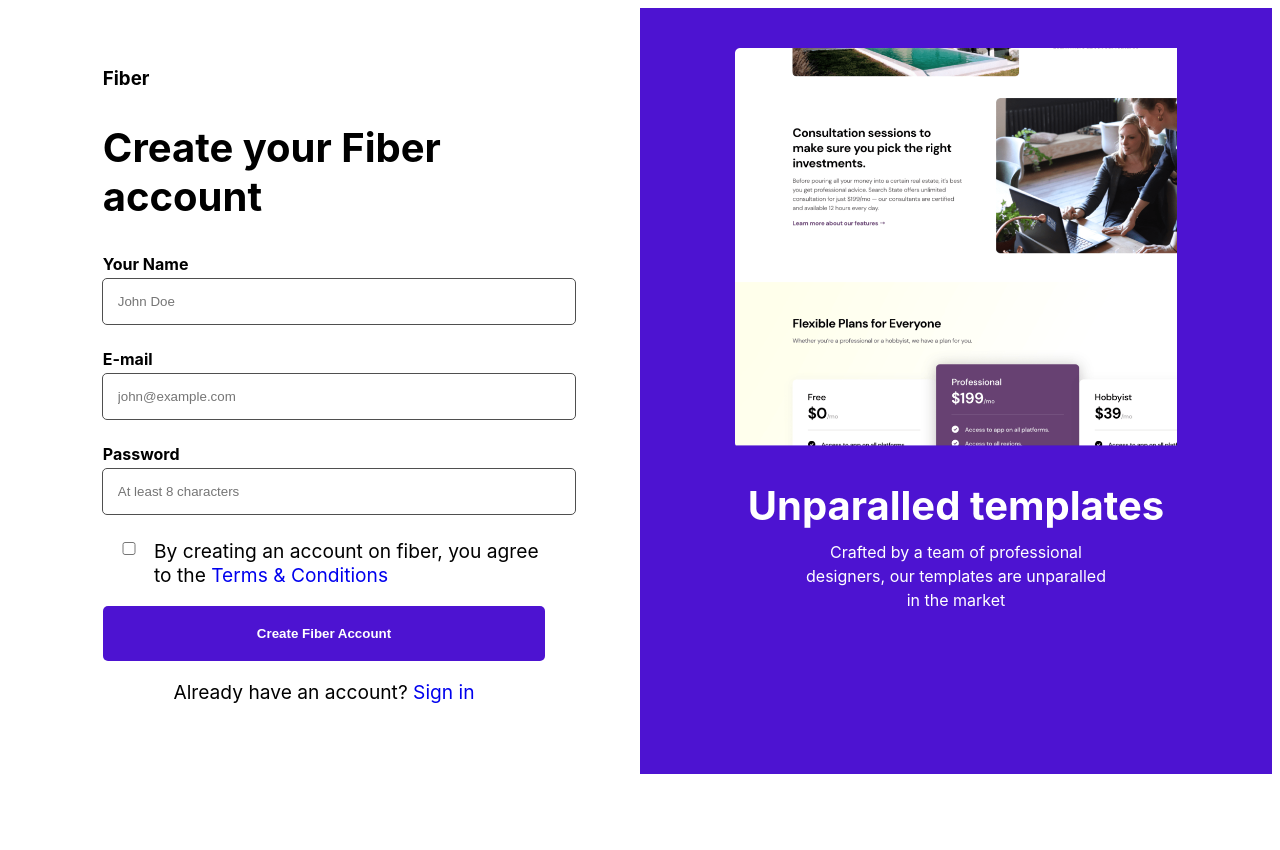
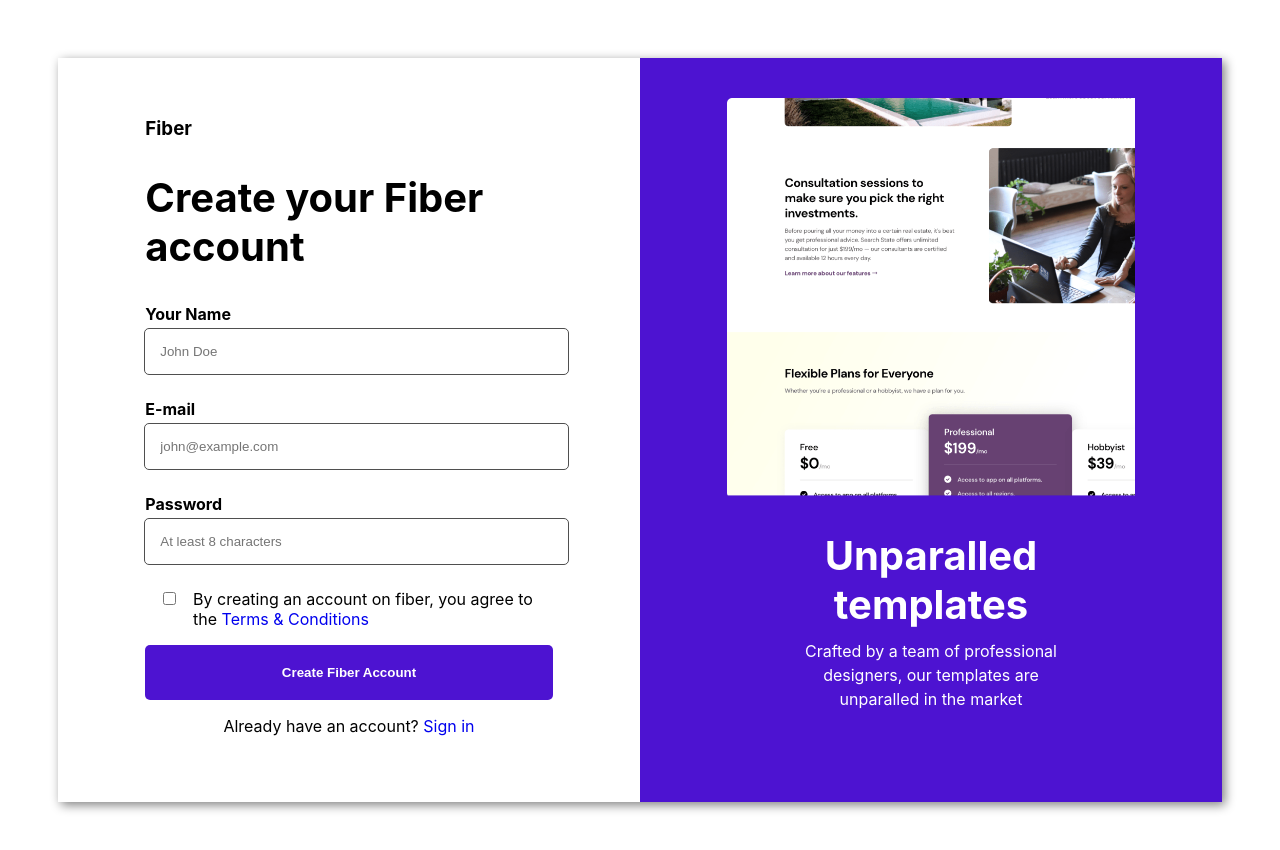
Before and after one commit to EarlPappi/landingPage, a plain HTML site: page web_fiber/login.html in a window 1280 px wide. Before the commit the page ends 800 px from the top, so only its background shows below. Drawn offline with Linux system fonts and the light colour scheme.

Commit message:
Update login.css

```diff
--- a/web_fiber/css/login.css
+++ b/web_fiber/css/login.css
@@ -1,5 +1,12 @@
 body{
     font-family: -apple-system, BlinkMacSystemFont, 'Segoe UI', Roboto, Oxygen, Ubuntu, Cantarell, 'Open Sans', 'Helvetica Neue', sans-serif;
+    padding: 50px;
+    padding-bottom: 100px;
+}
+
+.main-con{
+    box-shadow: 3px 3px 10px grey;
+    margin: 0 auto;
 }
 
 .wrapper{
@@ -29,6 +36,7 @@ input{
     display: block;
     width: 100%;
     padding: 15px;
+    padding-right: 0px;
     border-radius: 4px;
     margin-bottom: 25px;
 }
@@ -53,6 +61,7 @@ button{
     border: none;
     border-radius: 5px;
     background-color: #4D13D1;
+    margin: 0 auto;
 }
 
 button:hover{
@@ -79,7 +88,7 @@ button:hover{
 }
 
 p{
-    font-size: 120%;
+    font-size: 100%;
 }
 
 
```
